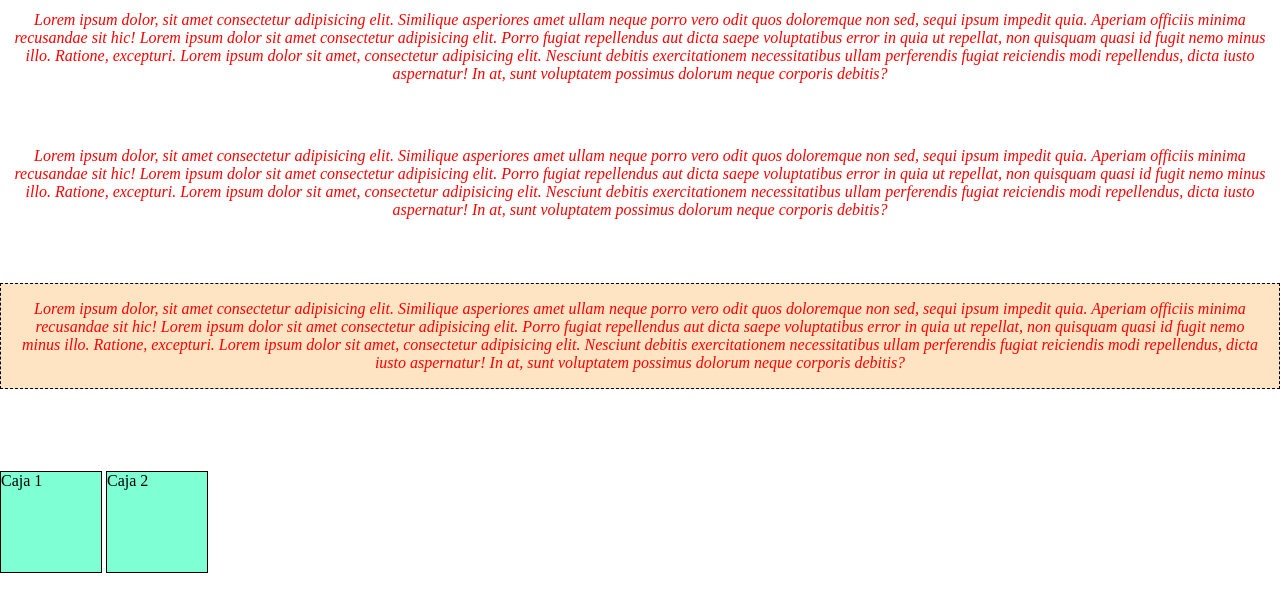
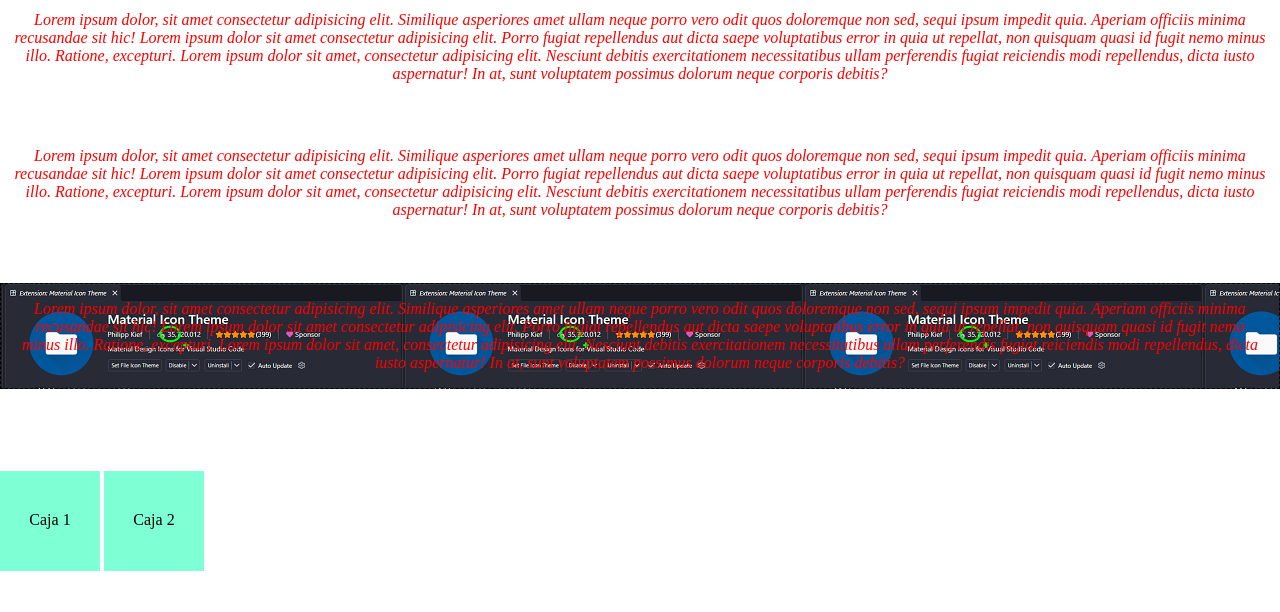
Before and after one commit to PieroZT/fundamentos-web, a plain HTML site: page practica-estilos.html in a window 1280 px wide. Shown: the part 58-670 px from the top of the page. Drawn offline with Linux system fonts and the light colour scheme.

Commit message:
Actualizacion del proyecto

```diff
--- a/practica-estilos.html
+++ b/practica-estilos.html
@@ -43,9 +43,14 @@
   .caja{
     background-color: aquamarine;
     width: 100px;
-    height: 100px;
-    border: 1px solid black;
+    height: 60px;
+    text-align: center;
     display: inline-block;
+    padding-top: 40px;
+  }
+
+  .fondoimg{
+    background-image: url('./images/Captura\ de\ pantalla\ 2026-09-29\ 114409.png');
   }
 </style>
 
@@ -63,7 +68,7 @@
      Lorem ipsum dolor sit amet, consectetur adipisicing elit. Nesciunt debitis exercitationem necessitatibus ullam perferendis fugiat reiciendis modi repellendus, dicta iusto aspernatur! In at, sunt voluptatem possimus dolorum neque corporis debitis?
   </p>
 
-  <p class="importante">
+  <p class="importante fondoimg">
      Lorem ipsum dolor, sit amet consectetur adipisicing elit. Similique asperiores amet ullam neque porro vero odit quos doloremque non sed, sequi ipsum impedit quia. Aperiam officiis minima recusandae sit hic!
      Lorem ipsum dolor sit amet consectetur adipisicing elit. Porro fugiat repellendus aut dicta saepe voluptatibus error in quia ut repellat, non quisquam quasi id fugit nemo minus illo. Ratione, excepturi.
      Lorem ipsum dolor sit amet, consectetur adipisicing elit. Nesciunt debitis exercitationem necessitatibus ullam perferendis fugiat reiciendis modi repellendus, dicta iusto aspernatur! In at, sunt voluptatem possimus dolorum neque corporis debitis?
```
